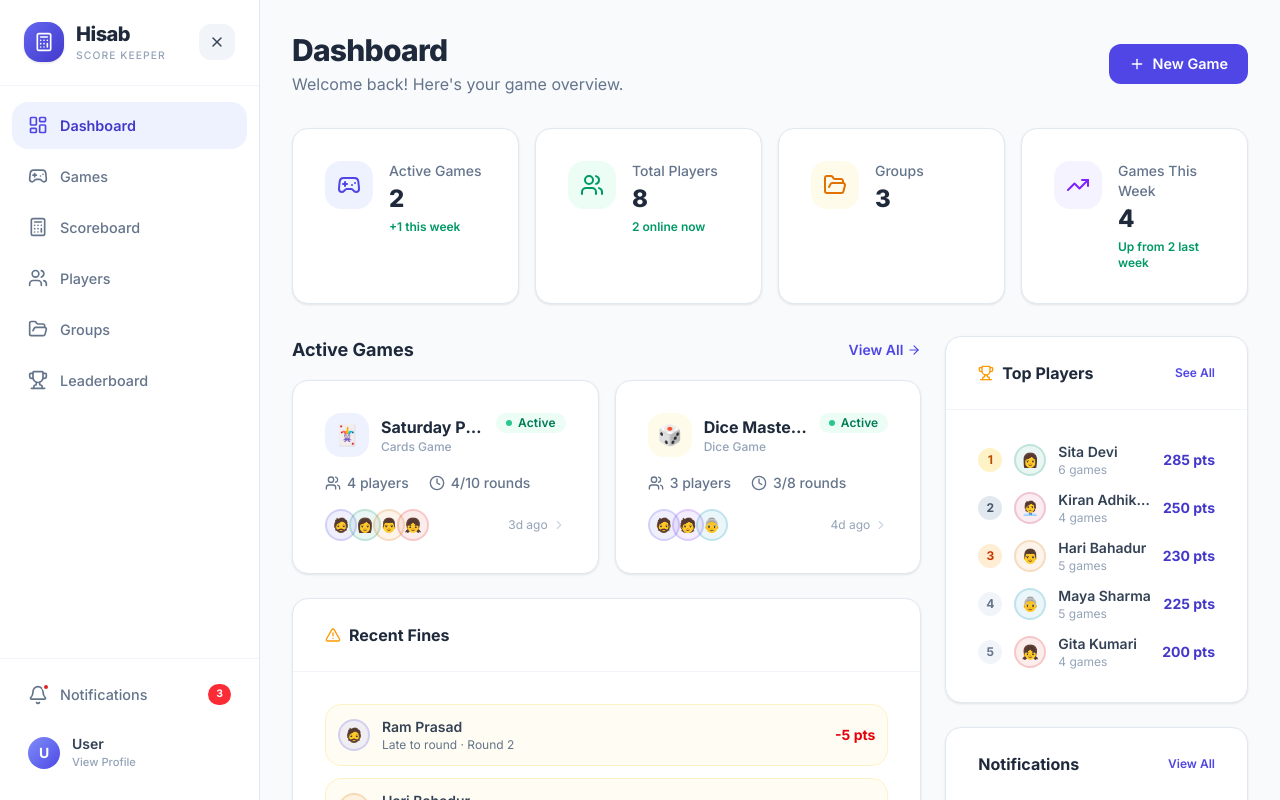
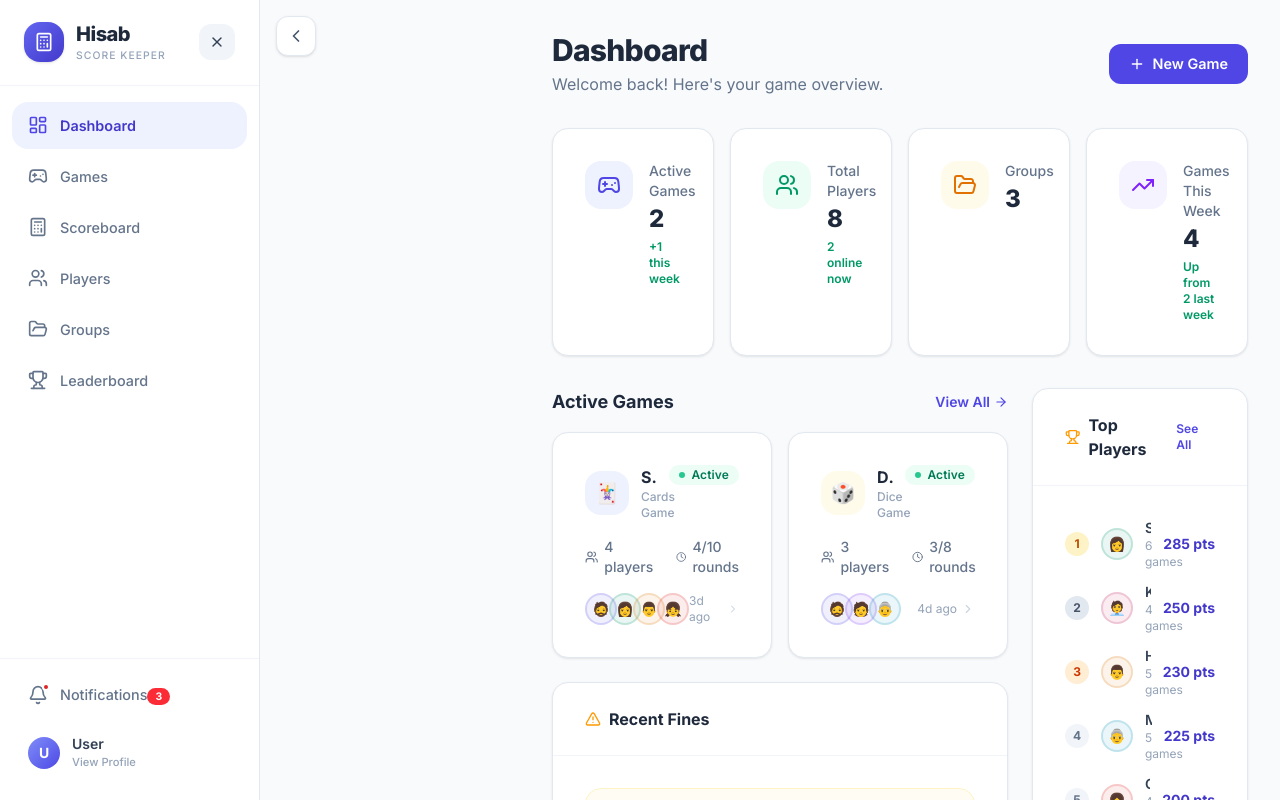
Before and after one commit to kirandhakal/Hisab, a Next.js app: page / in a window 1280 px wide. Shown: the top 800 px of the page. Built offline with nearby package versions, Linux system fonts and the light colour scheme.

Commit message:
feat:hambugger

```diff
--- a/src/components/layout/AppShell.tsx
+++ b/src/components/layout/AppShell.tsx
@@ -1,10 +1,36 @@
+'use client';
+
+import { useState } from 'react';
 import Sidebar from './Sidebar';
+import { ChevronLeft, ChevronRight } from 'lucide-react';
+import { cn } from '@/lib/utils';
 
 export default function AppShell({ children }: { children: React.ReactNode }) {
+    const [sidebarCollapsed, setSidebarCollapsed] = useState(false);
+
     return (
         <div className="flex min-h-screen bg-background">
-            <Sidebar />
-            <main className="flex-1 lg:pl-0 pt-[60px] lg:pt-0">
+            {/* Desktop Hamburger Button */}
+            <button
+                onClick={() => setSidebarCollapsed(!sidebarCollapsed)}
+                className={cn(
+                    'hidden lg:flex fixed z-50 items-center justify-center w-10 h-10 rounded-lg bg-white border border-slate-200 shadow-sm hover:bg-slate-50 transition-all duration-300',
+                    sidebarCollapsed ? 'left-4 top-4' : 'left-[276px] top-4'
+                )}
+                aria-label={sidebarCollapsed ? 'Open sidebar' : 'Close sidebar'}
+            >
+                {sidebarCollapsed ? (
+                    <ChevronRight className="w-5 h-5 text-slate-600" />
+                ) : (
+                    <ChevronLeft className="w-5 h-5 text-slate-600" />
+                )}
+            </button>
+
+            <Sidebar collapsed={sidebarCollapsed} />
+            <main className={cn(
+                'flex-1 pt-[60px] lg:pt-0 transition-all duration-300',
+                sidebarCollapsed ? 'lg:ml-0' : 'lg:ml-[260px]'
+            )}>
                 <div className="max-w-[1400px] mx-auto px-4 sm:px-6 lg:px-8 py-6 lg:py-8">
                     {children}
                 </div>
--- a/src/components/layout/Sidebar.tsx
+++ b/src/components/layout/Sidebar.tsx
@@ -27,7 +27,11 @@
     { href: '/leaderboard', label: 'Leaderboard', icon: Trophy },
 ];
 
-export default function Sidebar() {
+interface SidebarProps {
+    collapsed: boolean;
+}
+
+export default function Sidebar({ collapsed }: SidebarProps) {
     const pathname = usePathname();
     const [mobileOpen, setMobileOpen] = useState(false);
     const unreadCount = notifications.filter(n => !n.isRead).length;
@@ -73,18 +77,19 @@
             {/* Sidebar */}
             <aside
                 className={cn(
-                    'fixed top-0 left-0 z-50 h-screen w-[260px] bg-white border-r border-slate-200 flex flex-col transition-transform duration-300',
-                    'lg:translate-x-0 lg:static lg:z-auto',
-                    mobileOpen ? 'translate-x-0' : '-translate-x-full'
+                    'fixed top-0 left-0 z-40 h-screen bg-white border-r border-slate-200 flex flex-col transition-all duration-300 ease-in-out overflow-hidden',
+                    collapsed ? 'w-0 lg:w-0' : 'w-[260px]',
+                    'lg:static lg:z-auto',
+                    mobileOpen ? 'translate-x-0' : '-translate-x-full lg:translate-x-0'
                 )}
             >
                 {/* Logo */}
-                <div className="px-6 py-5 flex items-center justify-between border-b border-slate-100">
+                <div className="px-6 py-5 flex items-center justify-between border-b border-slate-100 whitespace-nowrap">
                     <Link href="/" className="flex items-center gap-3" onClick={() => setMobileOpen(false)}>
-                        <div className="w-10 h-10 rounded-xl bg-gradient-to-br from-primary-500 to-primary-700 flex items-center justify-center shadow-sm">
+                        <div className="w-10 h-10 rounded-xl bg-gradient-to-br from-primary-500 to-primary-700 flex items-center justify-center shadow-sm flex-shrink-0">
                             <Calculator className="w-5 h-5 text-white" />
                         </div>
-                        <div>
+                        <div className="overflow-hidden">
                             <h1 className="text-xl font-extrabold text-slate-800 tracking-tight">Hisab</h1>
                             <p className="text-[0.65rem] font-medium text-slate-400 uppercase tracking-widest">Score Keeper</p>
                         </div>
@@ -108,14 +113,16 @@
                                 href={item.href}
                                 onClick={() => setMobileOpen(false)}
                                 className={cn(
-                                    'flex items-center gap-3 px-4 py-3 rounded-xl text-[0.9rem] font-medium transition-all duration-200',
+                                    'flex items-center gap-3 px-4 py-3 rounded-xl text-[0.9rem] font-medium transition-all duration-200 whitespace-nowrap',
                                     isActive
                                         ? 'bg-primary-50 text-primary-700 font-semibold'
                                         : 'text-slate-500 hover:bg-slate-50 hover:text-slate-700'
                                 )}
                             >
                                 <item.icon className={cn('w-5 h-5 flex-shrink-0', isActive ? 'text-primary-600' : '')} />
+                                <span className={cn('transition-opacity duration-300', collapsed ? 'opacity-0 w-0 overflow-hidden' : 'opacity-100')}>
                                     {item.label}
+                                </span>
                             </Link>
                         );
                     })}
@@ -127,7 +134,7 @@
                         href="/notifications"
                         onClick={() => setMobileOpen(false)}
                         className={cn(
-                            'flex items-center gap-3 px-4 py-3 rounded-xl text-[0.9rem] font-medium transition-all duration-200',
+                            'flex items-center gap-3 px-4 py-3 rounded-xl text-[0.9rem] font-medium transition-all duration-200 whitespace-nowrap',
                             pathname === '/notifications'
                                 ? 'bg-primary-50 text-primary-700 font-semibold'
                                 : 'text-slate-500 hover:bg-slate-50 hover:text-slate-700'
@@ -137,22 +144,24 @@
                             <Bell className="w-5 h-5 flex-shrink-0" />
                             {unreadCount > 0 && <span className="notification-dot" />}
                         </div>
+                        <span className={cn('transition-opacity duration-300', collapsed ? 'opacity-0 w-0 overflow-hidden' : 'opacity-100')}>
                             Notifications
                             {unreadCount > 0 && (
                                 <span className="ml-auto bg-red-500 text-white text-[0.65rem] font-bold px-2 py-0.5 rounded-full">
                                     {unreadCount}
                                 </span>
                             )}
+                        </span>
                     </Link>
                     <Link
                         href="/profile"
                         onClick={() => setMobileOpen(false)}
-                        className="flex items-center gap-3 px-4 py-3 rounded-xl text-[0.9rem] font-medium text-slate-500 hover:bg-slate-50 hover:text-slate-700 transition-all duration-200"
+                        className="flex items-center gap-3 px-4 py-3 rounded-xl text-[0.9rem] font-medium text-slate-500 hover:bg-slate-50 hover:text-slate-700 transition-all duration-200 whitespace-nowrap"
                     >
-                        <div className="w-8 h-8 rounded-full bg-gradient-to-br from-primary-400 to-primary-600 flex items-center justify-center text-white text-sm font-bold">
+                        <div className="w-8 h-8 rounded-full bg-gradient-to-br from-primary-400 to-primary-600 flex items-center justify-center text-white text-sm font-bold flex-shrink-0">
                             U
                         </div>
-                        <div>
+                        <div className={cn('transition-opacity duration-300', collapsed ? 'opacity-0 w-0 overflow-hidden' : 'opacity-100')}>
                             <p className="text-sm font-semibold text-slate-700">User</p>
                             <p className="text-[0.7rem] text-slate-400">View Profile</p>
                         </div>
```
Lines whose indentation alone changed are shown as unchanged.
